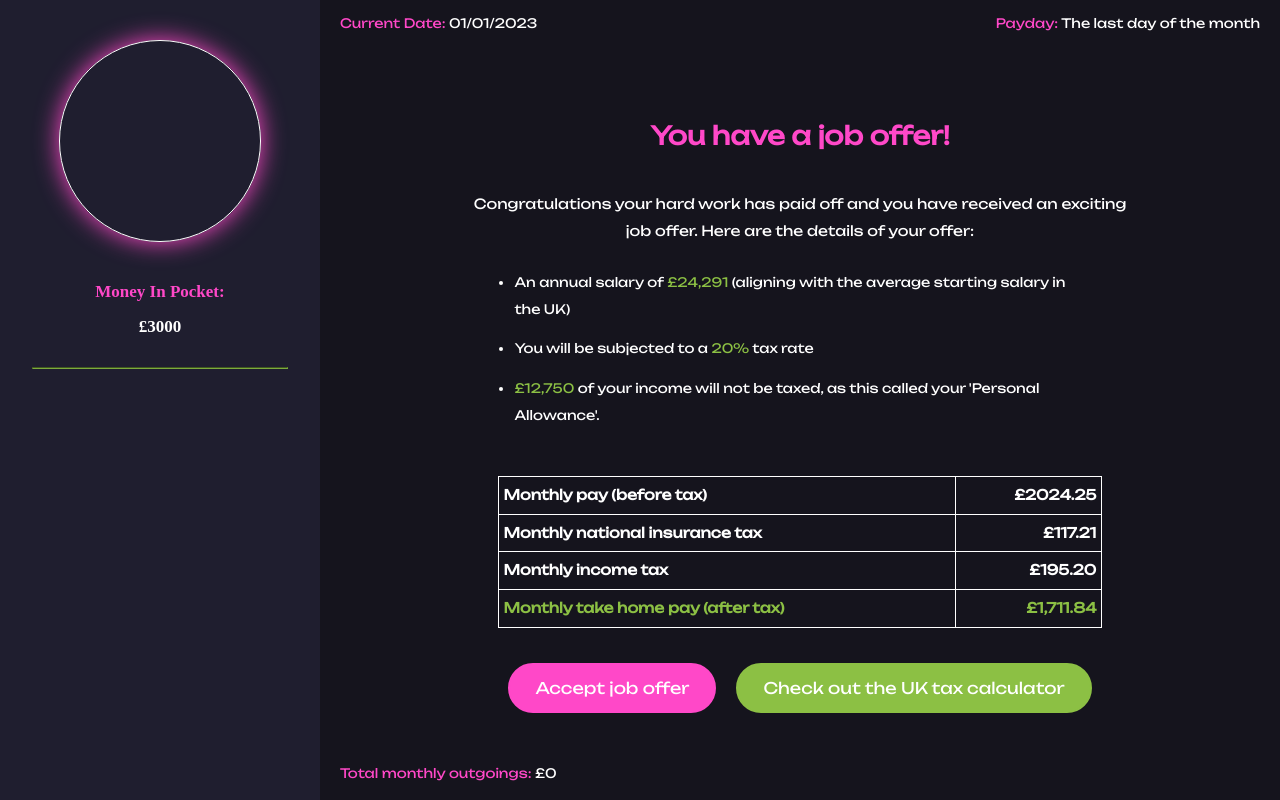
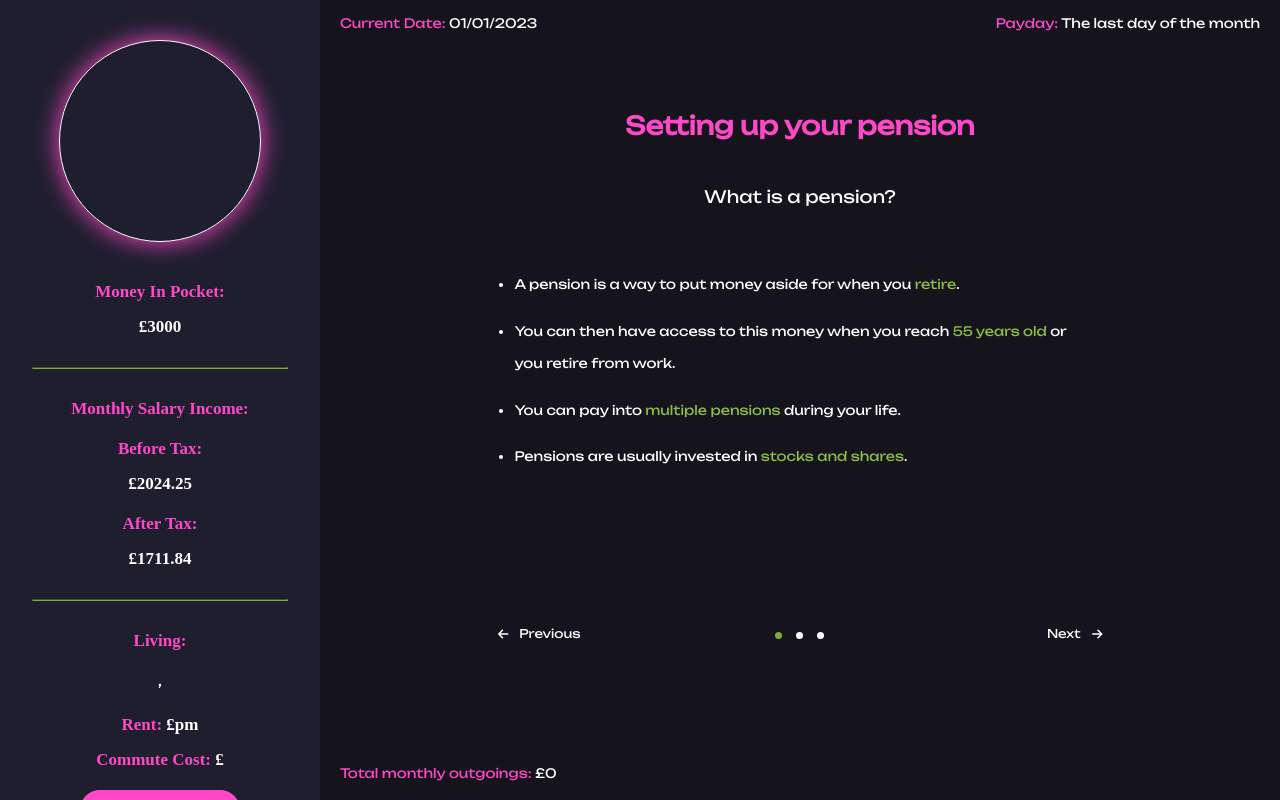
Before and after one commit to lucyscanlon/FinanceGame, a Vue app: page / in a window 1280 px wide. Built offline with nearby package versions, Linux system fonts and the light colour scheme; a web font is replaced by a local one.

Commit message:
added the pension information page

```diff
--- a/package.json
+++ b/package.json
@@ -9,6 +9,8 @@
   },
   "dependencies": {
     "@fortawesome/fontawesome-svg-core": "^6.5.1",
+    "@fortawesome/free-brands-svg-icons": "^6.5.1",
+    "@fortawesome/free-regular-svg-icons": "^6.5.1",
     "@fortawesome/free-solid-svg-icons": "^6.5.1",
     "@fortawesome/vue-fontawesome": "^3.0.5",
     "core-js": "^3.8.3",
--- /dev/null
+++ b/src/components/MainGame/InformationPages/PensionIntroduction.vue
@@ -0,0 +1,87 @@
+<!-- Template for displaying the text information introducing rent to the player
+
+The parent of this component:
+- Main game
+
+-->
+<template>
+    <div class="rentintro-mainwrapper">
+        <div class="rentintro-title-wrapper">
+            <h1>Setting up your pension</h1>
+        </div>
+        <div class="rentintro-description-wrapper pension-title">
+            <div :class="this.currentSlide !== 0 && 'pensionSlideInactive'" class="pension-slidecontainer">
+                <p>What is a pension?</p>
+                <div class="rentintro-list pensionintro pensionslideactive">
+                    <ul>
+                        <li>A pension is a way to put money aside for when you <span class="colour-green">retire</span>.</li>
+                        <li>You can then have access to this money when you reach <span class="colour-green">55 years old</span> or you retire from work. </li>
+                        <li>You can pay into <span class="colour-green">multiple pensions</span> during your life.</li>
+                        <li>Pensions are usually invested in <span class="colour-green">stocks and shares</span>.</li>
+                    </ul>
+                </div>
+            </div>
+            <div :class="this.currentSlide !== 1 && 'pensionSlideInactive'" class="pension-slidecontainer">
+                <p>What different types of pensions are there?</p>
+                <div class="rentintro-list pensionintro pensionslideactive">
+                    <ul>
+                        <li><span class="colour-green">Workplace pensions:</span> A pension set up by your employer.</li>
+                        <li><span class="colour-green">Personal Pension or private pension</span> A type of pension you can set up yourself.</li>
+                        <li><span class="colour-green">A state pension: </span> The pension you will recieve from the government when you reach retirement age, if you have paid at least ten years of national insurance contributions.</li>
+                        <li>It is often recommended to set up a workplace or personal pension alongside your state pension so you can retire more comfortably.</li>
+                    </ul>
+                </div>
+            </div>
+            <div :class="this.currentSlide !== 2 && 'pensionSlideInactive'" class="pension-slidecontainer">
+                <p>What is a workplace pension?</p>
+                <div class="rentintro-list pensionintro pensionslideactive">
+                    <ul>
+                        <li>Workplace pensions are required to be set up by your employer.</li>
+                        <li>You must be <span class="colour-green">aged 22</span> and earn over <span class="colour-green">£10,000</span> a year in the UK to benefit from a workplace pension.</li>
+                        <li>You and your employer will contribute and you will also recieve a tax relief e.g. if you paid <span class="colour-green">£40</span>, your employer would pay <span class="colour-green">£30</span> and you would recieve a <span class="colour-green">£10</span> tax relief.</li>
+                        <li>The minimum contribution you must make to your pension is <span class="colour-green">5%</span> of your salary, with your employer contributing <span class="colour-green">3%</span>.</li>
+                    </ul>
+                </div>
+            </div>
+            <div class="previous-next-container">
+                <div class="previous-container">
+                    <p @click="this.previousSlide()"><font-awesome-icon icon="fa-solid fa-arrow-left" /> Previous</p>
+                </div>
+                <div class="currentslide-circles-container">
+                    <span :class="this.currentSlide === 0 && 'circleactive'"><font-awesome-icon icon="fa-solid fa-circle" /></span>
+                    <span :class="this.currentSlide === 1 && 'circleactive'"><font-awesome-icon icon="fa-solid fa-circle" /></span>
+                    <span :class="this.currentSlide === 2 && 'circleactive'"><font-awesome-icon icon="fa-solid fa-circle" /></span>
+                </div>
+                <div class="next-container">
+                    <p @click="this.nextSlide()">Next <font-awesome-icon icon="fa-solid fa-arrow-right" /></p>
+                </div>
+            </div>
+        </div>
+    </div>
+</template>
+<script setup>
+
+
+</script>
+<script>
+    // export component data
+    export default {
+      name: 'PensionInformationDisplay',
+      data() {
+        return {
+            currentSlide: 0,
+        }
+      }, methods: {
+        nextSlide() {
+            if(this.currentSlide < 2) {
+                this.currentSlide = this.currentSlide + 1;
+            }
+        },
+        previousSlide() {
+            if(this.currentSlide > 0) {
+                this.currentSlide = this.currentSlide - 1;
+            }
+        }
+      }
+    }
+</script>
--- a/src/components/MainGame/MainGame.vue
+++ b/src/components/MainGame/MainGame.vue
@@ -26,6 +26,7 @@ Components:
         <SupermarketInfoDisplay v-if="livingOptions.livingOptionsGameStage === 3"></SupermarketInfoDisplay>
         <SupermarketChoiceDisplay v-if="livingOptions.livingOptionsGameStage === 4"></SupermarketChoiceDisplay>
         <TransportMethodDisplay v-if="livingOptions.livingOptionsGameStage === 5"></TransportMethodDisplay>
+        <PensionInformationDisplay v-if="livingOptions.livingOptionsGameStage === 6"></PensionInformationDisplay>
         <div className="gameplay-bottombanner-wrapper">
             <div className="monthly-outgoings-wrapper">
                 <p>Total monthly outgoings: <span className="colour-white">£{{ manageMoney.monthlyOutGoingsSum }}</span></p>
@@ -49,6 +50,7 @@ Components:
     import SupermarketChoiceDisplay from './InitialGameChoices/SupermarketChoice.vue';
     import SupermarketInfoDisplay from './InformationPages/SupermarketInfo.vue';
     import TransportMethodDisplay from './InitialGameChoices/TransportOptionsDisplay.vue';
+    import PensionInformationDisplay from './InformationPages/PensionIntroduction.vue';
 
 // export component data
 export default {
@@ -60,6 +62,7 @@ export default {
         SupermarketChoiceDisplay,
         SupermarketInfoDisplay,
         TransportMethodDisplay,
+        PensionInformationDisplay,
     }
 }
 </script>
--- a/src/main.js
+++ b/src/main.js
@@ -4,8 +4,15 @@ import App from './App.vue'
 import { library } from '@fortawesome/fontawesome-svg-core'
 import { FontAwesomeIcon } from '@fortawesome/vue-fontawesome'
 import { faMapPin } from '@fortawesome/free-solid-svg-icons'
+import { faArrowRight } from '@fortawesome/free-solid-svg-icons'
+import { faArrowLeft } from '@fortawesome/free-solid-svg-icons'
+import { faCircle } from '@fortawesome/free-solid-svg-icons'
 
 library.add(faMapPin)
+library.add(faArrowRight)
+library.add(faArrowLeft)
+library.add(faCircle)
+
 
 const app = createApp(App);
 
--- a/src/store/InitialGameChoicesStore.js
+++ b/src/store/InitialGameChoicesStore.js
@@ -9,7 +9,7 @@ import { defineStore } from "pinia"
 export const useLivingOptionsStore = defineStore({
     id: 'pickLivingOption',
     state: () => ({
-        livingOptionsGameStage: 0,
+        livingOptionsGameStage: 6,
     }),
     actions: {
         livingOptionsNextStageOfGame() {
--- a/src/styles/style.css
+++ b/src/styles/style.css
@@ -939,3 +939,78 @@ body {
   .transport-choice-button button {
     width: 270px;
   }
+
+
+  /* pensions page */
+
+  .previous-next-container {
+    width: 90%;
+    margin: 0 auto;
+    display: flex;
+    flex-direction: row;
+    padding-top: 50px;
+    font-size: 12px;
+  }
+
+  .previous-container {
+    width: 30%;
+    float: left;
+    height: auto;
+    text-align: left;
+  }
+
+  .next-container {
+    width: 30%;
+    float: right;
+    height: auto;
+    text-align: right;
+  }
+
+  .next-container .fa-arrow-right {
+    padding-left: 8px;
+  }
+
+  .previous-container .fa-arrow-left {
+    padding-right: 8px;
+  }
+
+  .currentslide-circles-container {
+    width: 40%;
+    float: left;
+    height: auto;
+    text-align: center;
+  }
+
+  .pensionintro {
+    padding-top: 40px;
+    min-height: 290px;
+  }
+
+  .pensionSlideInactive {
+    display: none;
+  }
+
+  .pension-title {
+    padding-top: -20px;
+    font-size: 17px;
+  }
+
+  .pension-title p:hover  {
+    color: #7DAB3D;
+    cursor: pointer;
+  }
+
+  .next-title p:hover {
+    color: #7DAB3D;
+    cursor: pointer;
+  }
+
+  .currentslide-circles-container .fa-circle {
+    padding-left: 7px;
+    padding-right: 7px;
+    font-size: 7px;
+  }
+
+  .currentslide-circles-container .circleactive {
+    color: #7DAB3D;
+  }
```
Also changed, not shown: 1 other file (tests, documents, lock files or other folders).
